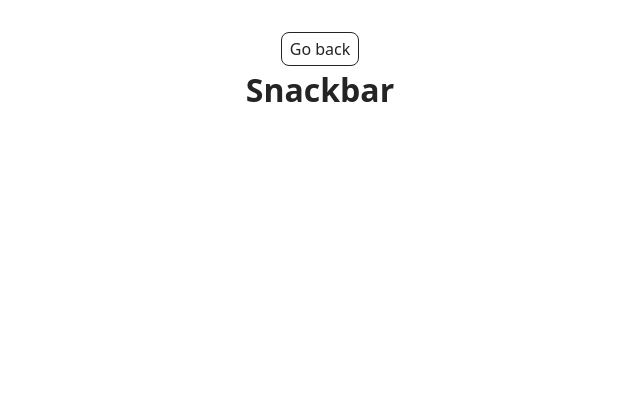
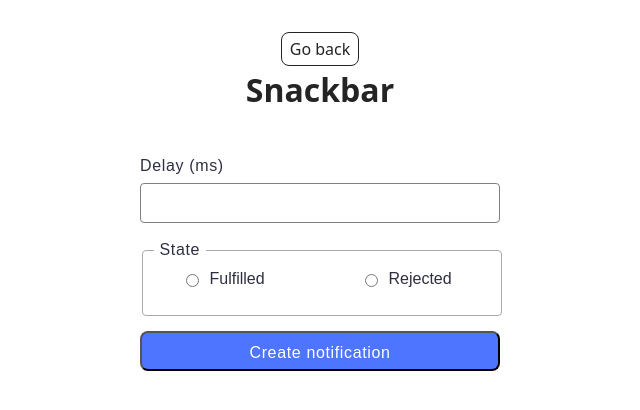
Before and after one commit to Olena-Zhushman1610/goit-js-hw-10, a website built with Vite: page src/2-snackbar.html in a window 1280 px wide. Shown: the whole page, without its empty margins (320-960 px from the left). Built offline with nearby package versions, Linux system fonts and the light colour scheme.

Commit message:
add snackbar

```diff
--- a/src/2-snackbar.html
+++ b/src/2-snackbar.html
@@ -12,6 +12,26 @@
       <div class="container">
         <a class="back-link" href="./index.html">Go back</a>
         <h1 class="main-title">Snackbar</h1>
+        <form class="form">
+          <label>
+            <div class="text">Delay (ms)</div>
+            <input type="number" name="delay" required />
+          </label>
+
+          <fieldset class="fieldset">
+            <legend>State</legend>
+            <label class="label-state">
+              <input type="radio" name="state" value="fulfilled" required />
+              Fulfilled
+            </label>
+            <label class="label-state">
+              <input type="radio" name="state" value="rejected" required />
+              Rejected
+            </label>
+          </fieldset>
+
+          <button type="submit">Create notification</button>
+        </form>
       </div>
     </main>
     <script type="module" src="./js/2-snackbar.js"></script>
--- a/src/css/styles.css
+++ b/src/css/styles.css
@@ -16,6 +16,9 @@
 @import url('./badges.css');
 @import url('./back-link.css');
 @import url('./footer.css');
+h1 {
+  margin-bottom: 40px;
+}
 /* Контейнер таймера */
 .timer {
   display: flex;
@@ -109,3 +112,108 @@ button[data-start]:disabled {
   background-color: #cfcfcf;
   cursor: not-allowed;
 }
+.form {
+  max-width: 360px;
+  margin: 20px auto;
+
+  display: flex;
+  flex-direction: column;
+  gap: 15px;
+  font-family: 'Montserrat', sans-serif;
+  font-size: 14px;
+  box-sizing: border-box;
+}
+
+.form label {
+  display: flex;
+  flex-direction: column;
+  gap: 5px;
+  width: 100%;
+}
+
+.form input[type='number'] {
+  padding: 8px;
+  font-size: 14px;
+  border: 1px solid #808080;
+  border-radius: 4px;
+  height: 40px;
+  width: 100%;
+  box-sizing: border-box;
+  cursor: pointer;
+}
+.form input[type='number']:hover {
+  border: 1px solid #000;
+}
+.form input[type='number']:focus {
+  border: 1px solid #4e75ff;
+  outline: none;
+}
+
+.form input[type='number']:active {
+  border: 1px solid #4e75ff;
+}
+
+fieldset {
+  border: 1px solid #aaa;
+  border-radius: 4px;
+
+  display: flex;
+  flex-direction: row;
+  gap: 48px;
+  align-items: center;
+  justify-content: space-evenly;
+
+  height: 78px;
+  box-sizing: border-box;
+  width: 100%;
+}
+label.label-state {
+  max-width: 104px;
+  display: flex;
+  flex-direction: row;
+  gap: 8px;
+  align-items: center;
+  font-weight: 400;
+  font-size: 16px;
+  line-height: 1.5;
+  color: #2e2f42;
+}
+
+legend {
+  padding: 0 6px;
+  font-weight: 400;
+  font-size: 16px;
+  line-height: 1.5;
+  letter-spacing: 0.04em;
+  color: #2e2f42;
+  margin-right: auto;
+}
+
+button[type='submit'] {
+  height: 40px;
+  width: 100%;
+  padding: 8px 16px;
+  font-family: 'Montserrat', sans-serif;
+  font-weight: 500;
+  font-size: 16px;
+  line-height: 1.5;
+  letter-spacing: 0.04em;
+  color: #fff;
+
+  border-radius: 8px;
+  background-color: #4e75ff;
+  cursor: pointer;
+  transition: background-color 0.2s;
+}
+
+button[type='submit']:hover {
+  background-color: #6c8cff;
+}
+label .text {
+  margin-right: auto;
+  font-weight: 400;
+  font-size: 16px;
+  line-height: 1.5;
+  letter-spacing: 0.04em;
+  color: #2e2f42;
+}
--- a/src/js/2-snackbar.js
+++ b/src/js/2-snackbar.js
@@ -1 +1,43 @@
-console.log('ldldl');
+// Описаний у документації
+import iziToast from 'izitoast';
+// Додатковий імпорт стилів
+import 'izitoast/dist/css/iziToast.min.css';
+const form = document.querySelector('.form');
+
+form.addEventListener('submit', function (event) {
+  event.preventDefault();
+
+  const delay = Number(form.elements.delay.value);
+  const state = form.elements.state.value; // "fulfilled" або "rejected"
+
+  const promise = new Promise((resolve, reject) => {
+    setTimeout(() => {
+      if (state === 'fulfilled') {
+        resolve(delay);
+      } else {
+        reject(delay);
+      }
+    }, delay);
+  });
+
+  promise
+    .then(value => {
+      iziToast.show({
+        title: '✅',
+        color: 'green',
+        message: ` Fulfilled promise in ${delay}ms`,
+        position: 'topRight',
+      });
+    })
+    .catch(error => {
+      iziToast.show({
+        title: '❌',
+        color: 'red',
+        message: ` Rejected promise in ${delay}ms`,
+        position: 'topRight',
+      });
+    })
+    .finally(() => {
+      form.reset(); // 🔹 очистка після відправки
+    });
+});
```
Also changed, not shown: src/js/1-timer.js (+2 -13 lines).
